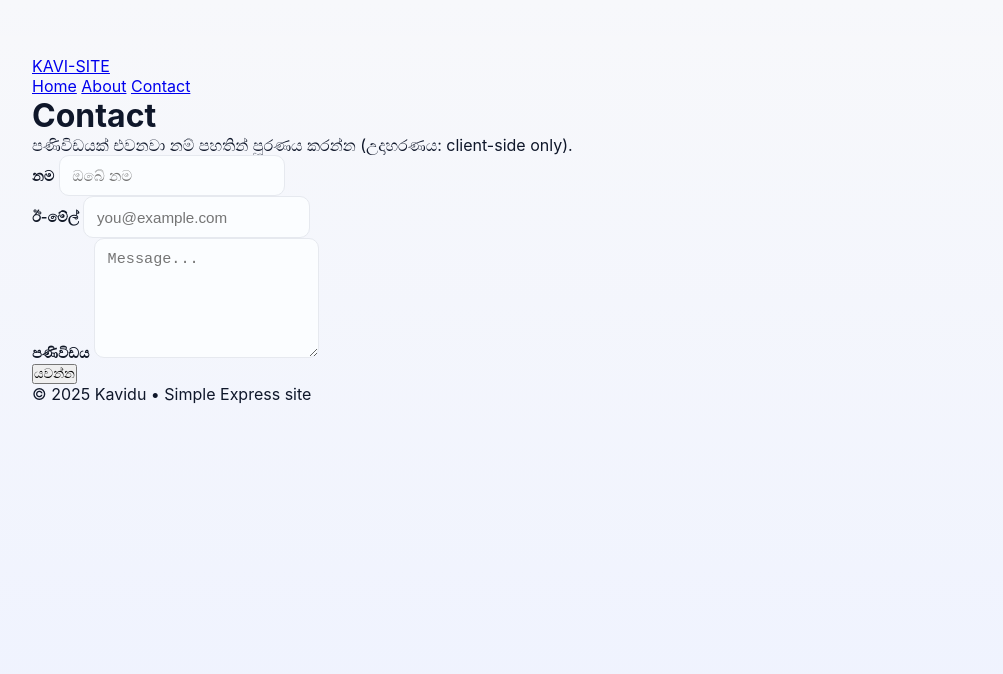
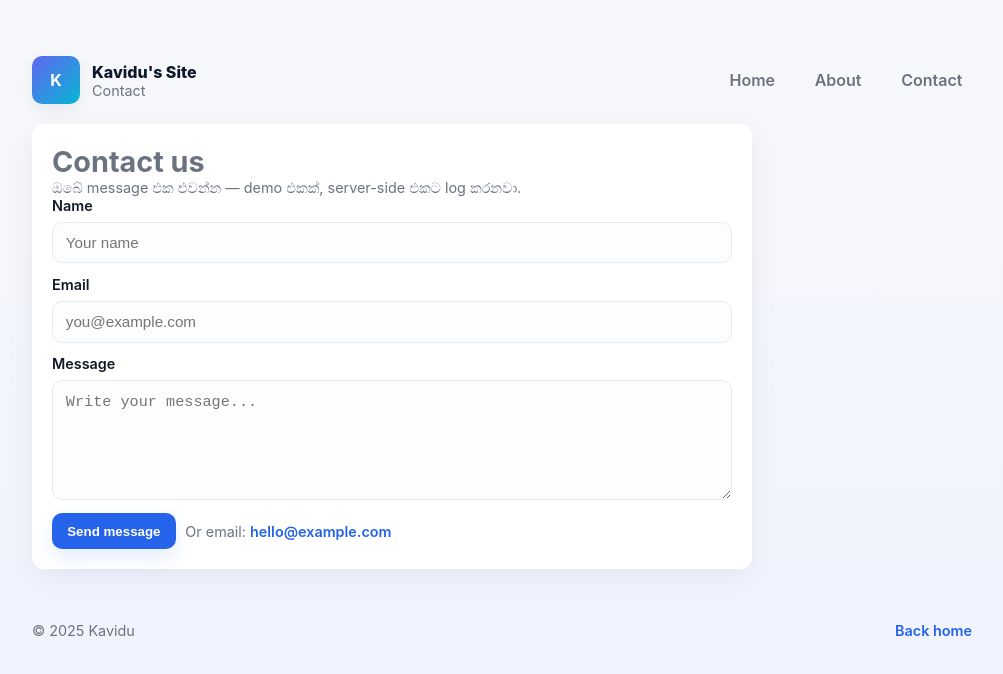
Before and after one commit to Kausshebak/MY-WEB, a website: page src/contact.html in a window 1280 px wide. Shown: the whole page, without its empty margins (138-1141 px from the left). Drawn offline with Linux system fonts and the light colour scheme; files that its build step writes are made by us from their sources.

Commit message:
Update contact.html

```diff
--- a/src/contact.html
+++ b/src/contact.html
@@ -1,45 +1,55 @@
 <!doctype html>
-<html lang="si">
+<html lang="en">
 <head>
   <meta charset="utf-8" />
   <meta name="viewport" content="width=device-width,initial-scale=1" />
-  <title>Contact - Simple Site</title>
-  <link rel="stylesheet" href="/styles.css" />
+  <title>Contact — Simple Quality Website</title>
+  <link rel="stylesheet" href="/assets/css/styles.css" />
 </head>
 <body>
   <div class="container">
-    <header>
-      <a class="brand" href="/">KAVI-SITE</a>
-      <nav>
+    <header class="site-header">
+      <div class="brand">
+        <div class="logo">K</div>
+        <div><div style="font-weight:800">Kavidu's Site</div><div class="small">Contact</div></div>
+      </div>
+      <nav class="site-nav">
         <a href="/">Home</a>
         <a href="/about">About</a>
-        <a href="/contact">Contact</a>
+        <a href="/contact" aria-current="page">Contact</a>
       </nav>
     </header>
 
-    <main>
-      <h1>Contact</h1>
-      <p>පණිවිඩයක් එවනවා නම් පහතින් පූරණය කරන්න (උදාහරණය: client-side only).</p>
+    <main class="card small">
+      <h1>Contact us</h1>
+      <p class="small">ඔබේ message එක එවන්න — demo එකක්, server-side එකට log කරනවා.</p>
 
-      <form action="#" method="post" onsubmit="alert('Form submitted (demo)'); return false;">
-        <div class="form-group">
-          <label>නම</label>
-          <input type="text" name="name" placeholder="ඔබේ නම" required />
+      <form action="/contact" method="post">
+        <div class="form-row">
+          <label for="name">Name</label>
+          <input id="name" name="name" type="text" placeholder="Your name" required>
         </div>
-        <div class="form-group">
-          <label>ඊ-මේල්</label>
-          <input type="email" name="email" placeholder="you@example.com" required />
+
+        <div class="form-row">
+          <label for="email">Email</label>
+          <input id="email" name="email" type="email" placeholder="you@example.com" required>
         </div>
-        <div class="form-group">
-          <label>පණිවිඩය</label>
-          <textarea name="message" rows="5" placeholder="Message..." required></textarea>
+
+        <div class="form-row">
+          <label for="message">Message</label>
+          <textarea id="message" name="message" placeholder="Write your message..." required></textarea>
         </div>
-        <button type="submit">යවන්න</button>
+
+        <div style="display:flex; gap:.6rem; align-items:center;">
+          <button class="btn" type="submit">Send message</button>
+          <div class="small">Or email: <a class="link" href="mailto:hello@example.com">hello@example.com</a></div>
+        </div>
       </form>
     </main>
 
-    <footer>
-      © 2025 Kavidu • Simple Express site
+    <footer class="site-footer">
+      <div class="small">© 2025 Kavidu</div>
+      <div class="small"><a class="link" href="/">Back home</a></div>
     </footer>
   </div>
 </body>
```
